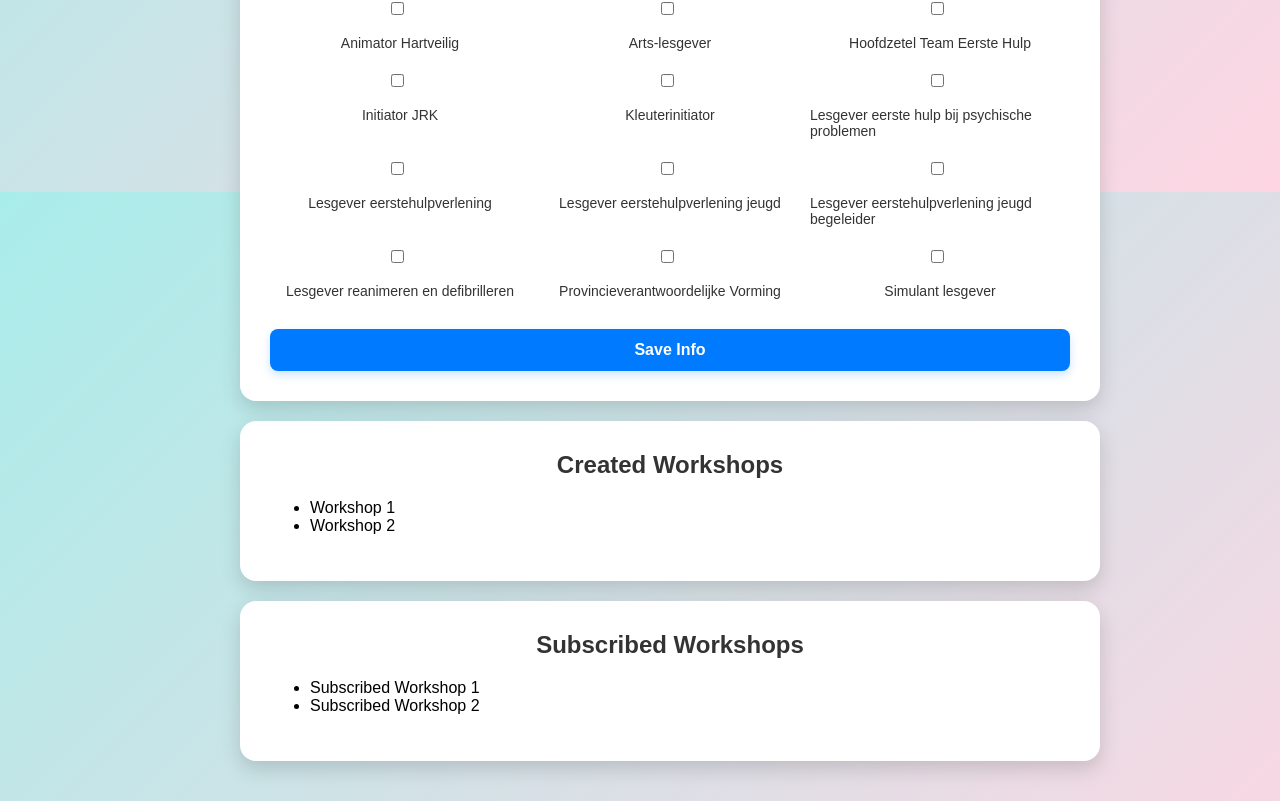
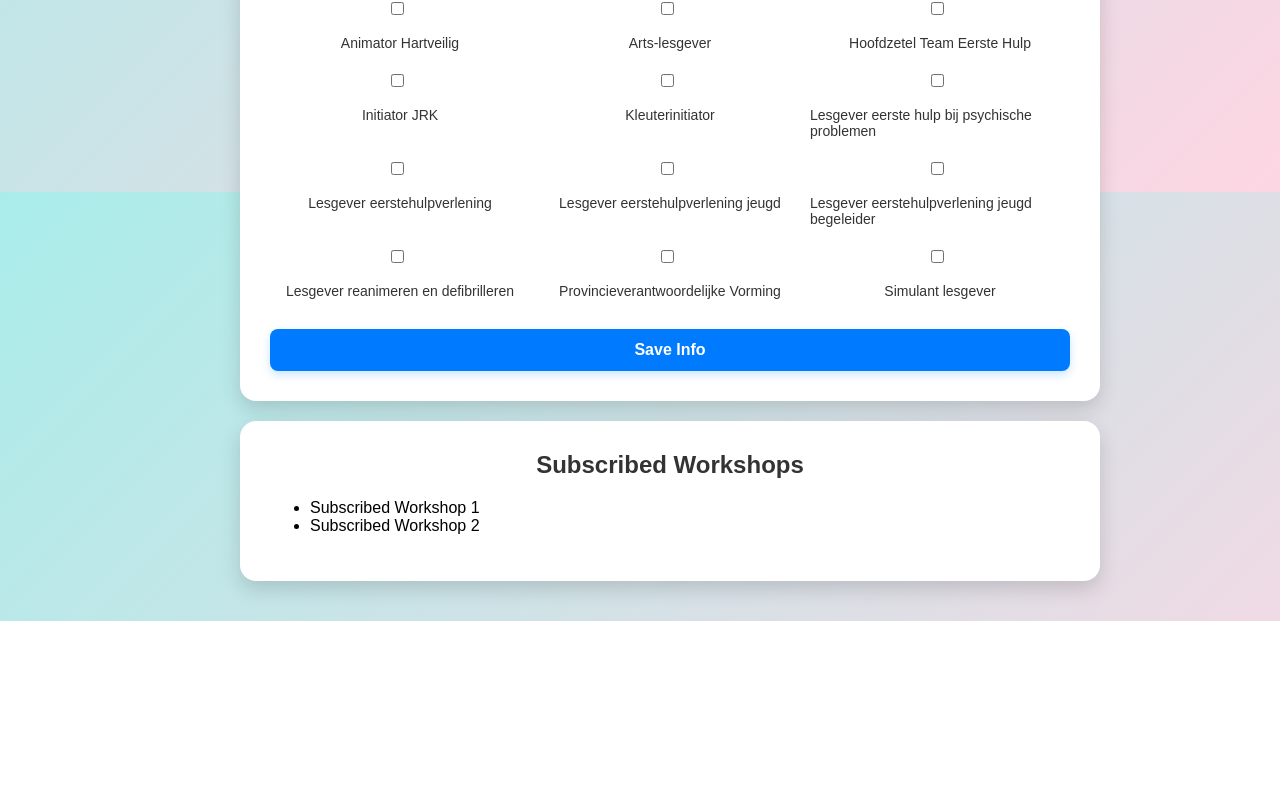
Before and after one commit to robbyjayjays/kruis-jayjays, a React (Create React App) app: page /profile in a window 1280 px wide. Shown: the part 623-1424 px from the top of the page. After the commit the page ends 1244 px from the top, so only its background shows below. Built offline with nearby package versions, Linux system fonts and the light colour scheme.

Commit message:
isCreator testing

```diff
--- a/api/login.js
+++ b/api/login.js
@@ -53,7 +53,7 @@ export default async function handler(req, res) {
       res.status(200).json({
         message: 'Login successful',
         token, // Send the JWT token to the client
-        user: { id: user.id, email: user.email }, // You can return user data as well, if needed
+        user: { id: user.id, email: user.email, creator: user.creator }, // You can return user data as well, if needed
       });
     } catch (error) {
       console.error('Error logging in:', error.message);
--- a/src/components/Login.jsx
+++ b/src/components/Login.jsx
@@ -33,6 +33,7 @@ const Login = () => {
         // Store the JWT token in localStorage
         localStorage.setItem('token', data.token);
         localStorage.setItem('email', data.user.email);
+        localStorage.setItem('isCreator', data.user.creator)
 
         toast.success('Login successfully!');
 
--- a/src/components/Profile.jsx
+++ b/src/components/Profile.jsx
@@ -1,15 +1,21 @@
-import React, { useState } from 'react';
+import React, { useState, useEffect } from 'react';
 import '../assets/css/profile.css';
 import Navbar from './Navbar';
 
 const Profile = () => {
     // Placeholder for logic to determine if the user is a creator
-    const isCreator = true; // Replace with real logic
+    const [isCreator, setIsCreator] = useState(false);
     const [firstname, setFirstname] = useState('');
     const [lastname, setLastname] = useState('');
     const [department, setDepartment] = useState('');
     const [province, setProvince] = useState('');
     const [functions, setFunctions] = useState([]);
+
+    useEffect(() => {
+      // Check localStorage for creator status and set the state
+      const creatorStatus = localStorage.getItem('isCreator') === 'true';
+      setIsCreator(creatorStatus);
+    }, []);
 
     const handleFunctionChange = (e) => {
       const value = e.target.value;
```
